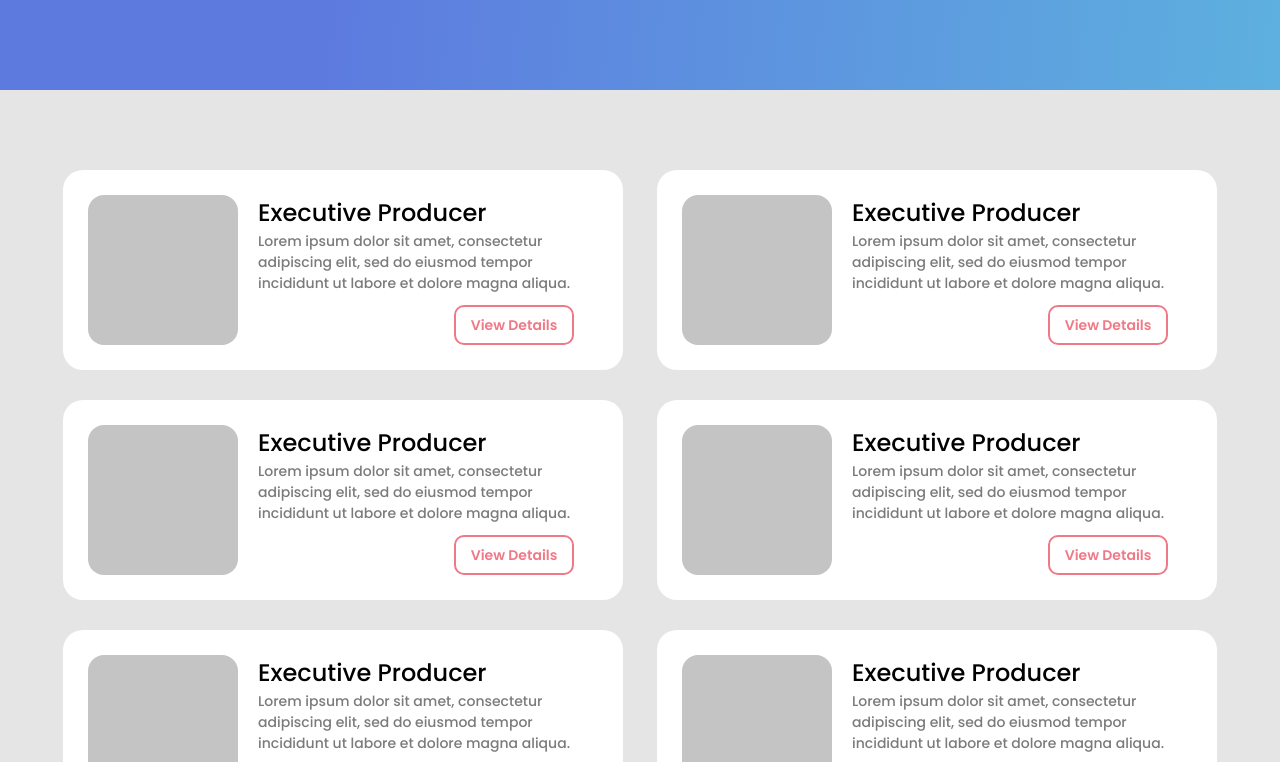
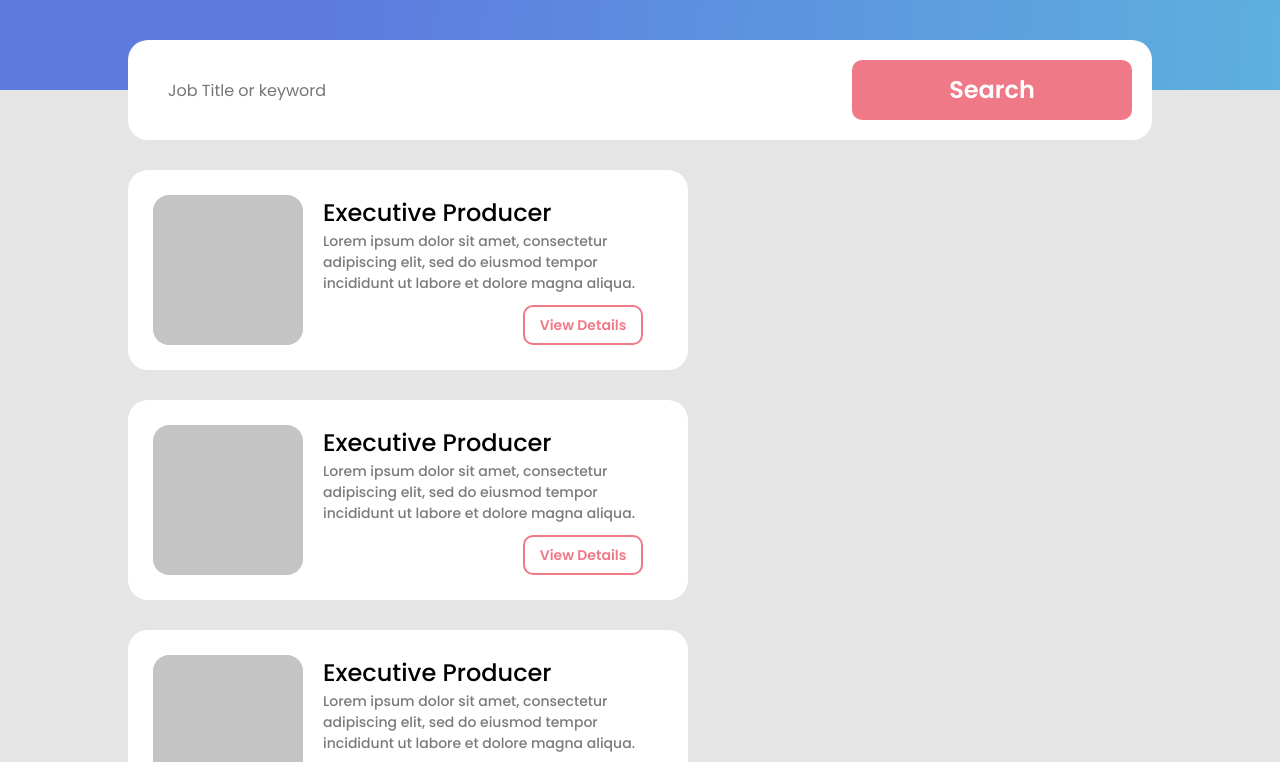
Before and after one commit to rao-kartik/goodEraFrontend, a plain HTML site: page index.html in a window 1280 px wide. Shown: the part 274-1036 px from the top of the page. Drawn offline with Linux system fonts and the light colour scheme.

Commit message:
added searchbar

```diff
--- a/index.css
+++ b/index.css
@@ -20,7 +20,7 @@ html, body {
 #navbar {
     position: relative;
     height: 27px;
-    width: 1143px;
+    width: 80%;
     top: 37px;
     border-radius: 0px;
     color: #fff;
@@ -99,7 +99,7 @@ html, body {
 
 #headCont {
     position: relative;
-    width: 1143px;
+    width: 80%;
     margin: auto;
     position: relative;
     top: 142px;
@@ -135,12 +135,64 @@ html, body {
 
 /* search box */
 
+#search {
+    position: relative;
+    width: 80%;
+    height: 100px;
+    top: 185px;
+    margin: auto;
+    display: flex;
+    align-items: center;
+    padding: 0 20px;
+    justify-content: space-between;
+
+    background: #FFFFFF;
+    border-radius: 20px;
+}
+
+.searchInpCont {
+    position: relative;
+    display: flex;
+}
+
+.searchInput {
+    position: relative;
+    width: 200px;
+    height: 60px;
+    border: none;
+    outline: none;
+    margin-left: 20px;
+
+    font-family: Poppins;
+    font-style: normal;
+    font-weight: normal;
+    font-size: 16px;
+    line-height: 24px;
+}
+
+#searchBtn {
+    position: relative;
+    width: 280px;
+    height: 60px;
+    background: #F07987;
+    border: none;
+    outline: none;
+    border-radius: 10px;
+
+    font-family: Poppins;
+    font-style: normal;
+    font-weight: 600;
+    font-size: 24px;
+    line-height: 36px;
+
+    color: #FFFFFF;
+}
 
 /* cards */
 
 #content {
     position: relative;
-    width: 1154px;
+    width: 80%;
     height: auto;
     margin: auto;
     padding: 50px 0;
@@ -152,7 +204,8 @@ html, body {
 
 .card {
     position: relative;
-    width: 560px;
+    min-width: 560px;
+    width: 48.5%;
     height: 200px;
     display: flex;
     padding: 25px;
@@ -169,7 +222,7 @@ html, body {
 
 .imgBox {
     position: relative;
-    width: 150px;
+    min-width: 150px;
     height: 150px;
 
     background: #C4C4C4;
@@ -192,7 +245,7 @@ html, body {
 
 .cardText {
     position: relative;
-    width: 336px;
+    min-width: 336px;
     height: 63px;
 
     font-family: Poppins;
@@ -214,6 +267,7 @@ html, body {
     background: transparent;
     color: #F07987;
     border-radius: 10px;
+    outline: none;
 
     font-family: Poppins;
     font-style: normal;
--- a/index.html
+++ b/index.html
@@ -75,9 +75,13 @@
 
         <div id="search">
 
-            <div>
+            <div id="searchInpCont">
+
+                <input class="searchInput" type="text" placeholder="Job Title or keyword">
 
             </div>
+
+            <button id="searchBtn">Search</button>
 
         </div>
 
```
